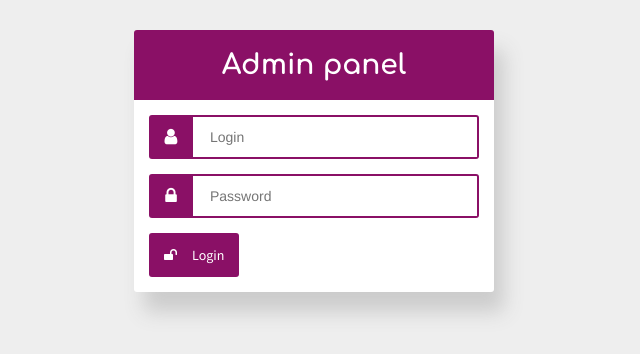
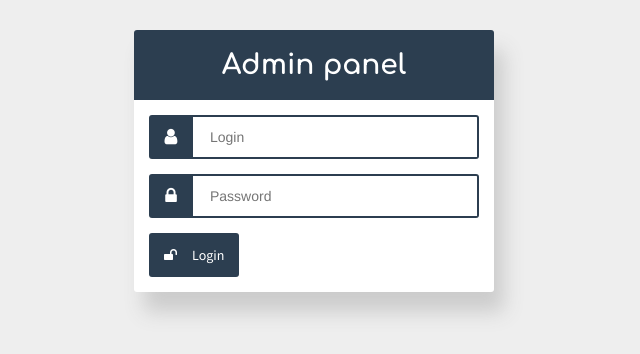
Before and after one commit to v-zhuravsky/airsoft-amo-dashboard, a React (Create React App) app: page /login in a window 1280 px wide. Shown: the top 354 px of the page, without its empty margins (326-966 px from the left). Built offline with nearby package versions, Linux system fonts and the light colour scheme.

Commit message:
Changed colors in Auth component to new theme colors

```diff
--- a/src/styles/Auth.css
+++ b/src/styles/Auth.css
@@ -6,7 +6,7 @@
 	overflow: hidden;
 }
 .auth-header {
-	background: #8a1066;
+	background: #2c3e50;
 	padding: 15px;
 }
 .auth-header h1 {
@@ -26,7 +26,7 @@ form {
 	height: 44px;
 	width: 44px;
 	margin: 0;
-	background: #8a1066;
+	background: #2c3e50;
 	color: #fff;
 	font-size: 18px;
 	line-height: 44px;
@@ -39,7 +39,7 @@ form {
 	text-indent: 15px;
 	height: 44px;
 	width: calc(100% - 44px);
-	border: 2px solid #8a1066;
+	border: 2px solid #2c3e50;
 	border-left: none;
 	box-sizing: border-box;
 	border-top-right-radius: 3px;
@@ -47,7 +47,7 @@ form {
 }
 form button {
 	height: 44px;
-	background: #8a1066;
+	background: #2c3e50;
 	border-radius: 3px;
 	color: #fff;
 	border: none;
```
